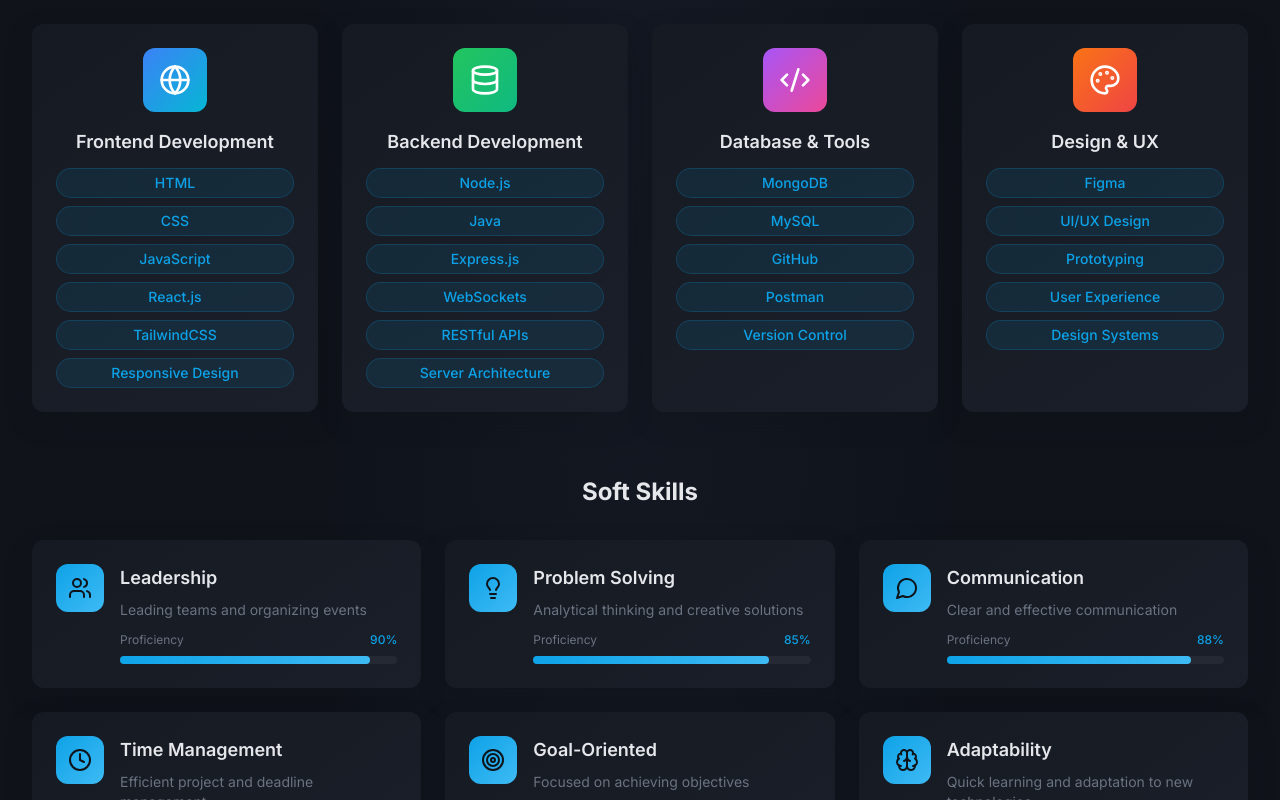
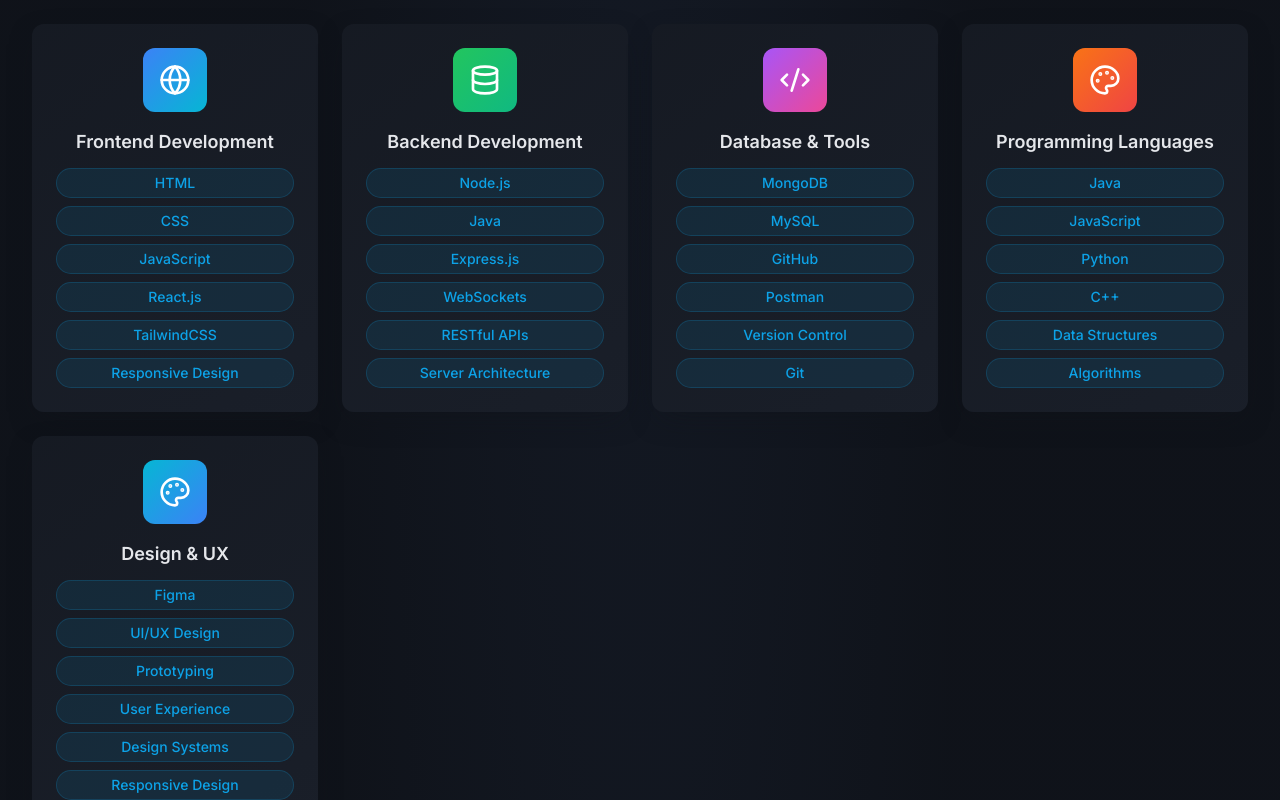
Before and after one commit to pprapti012/portfolio_praptipatil, a React (Vite) app: page / in a window 1280 px wide. Shown: the part 2340-3140 px from the top of the page. Built offline with nearby package versions, Linux system fonts and the light colour scheme.

Commit message:
Add skills and certificates

```diff
--- a/src/components/Skills.tsx
+++ b/src/components/Skills.tsx
@@ -14,13 +14,18 @@ const Skills = () => {
   }, {
     category: 'Database & Tools',
     icon: Code2,
-    skills: ['MongoDB', 'MySQL', 'GitHub', 'Postman', 'Version Control'],
+    skills: ['MongoDB', 'MySQL', 'GitHub', 'Postman', 'Version Control', 'Git'],
     color: 'from-purple-500 to-pink-500'
+  }, {
+    category: 'Programming Languages',
+    icon: Palette,
+    skills: ['Java', 'JavaScript', 'Python', 'C++', 'Data Structures', 'Algorithms'],
+    color: 'from-orange-500 to-red-500'
   }, {
     category: 'Design & UX',
     icon: Palette,
-    skills: ['Figma', 'UI/UX Design', 'Prototyping', 'User Experience', 'Design Systems'],
-    color: 'from-orange-500 to-red-500'
+    skills: ['Figma', 'UI/UX Design', 'Prototyping', 'User Experience', 'Design Systems', 'Responsive Design'],
+    color: 'from-cyan-500 to-blue-500'
   }];
   const softSkills = [{
     name: 'Leadership',
```
